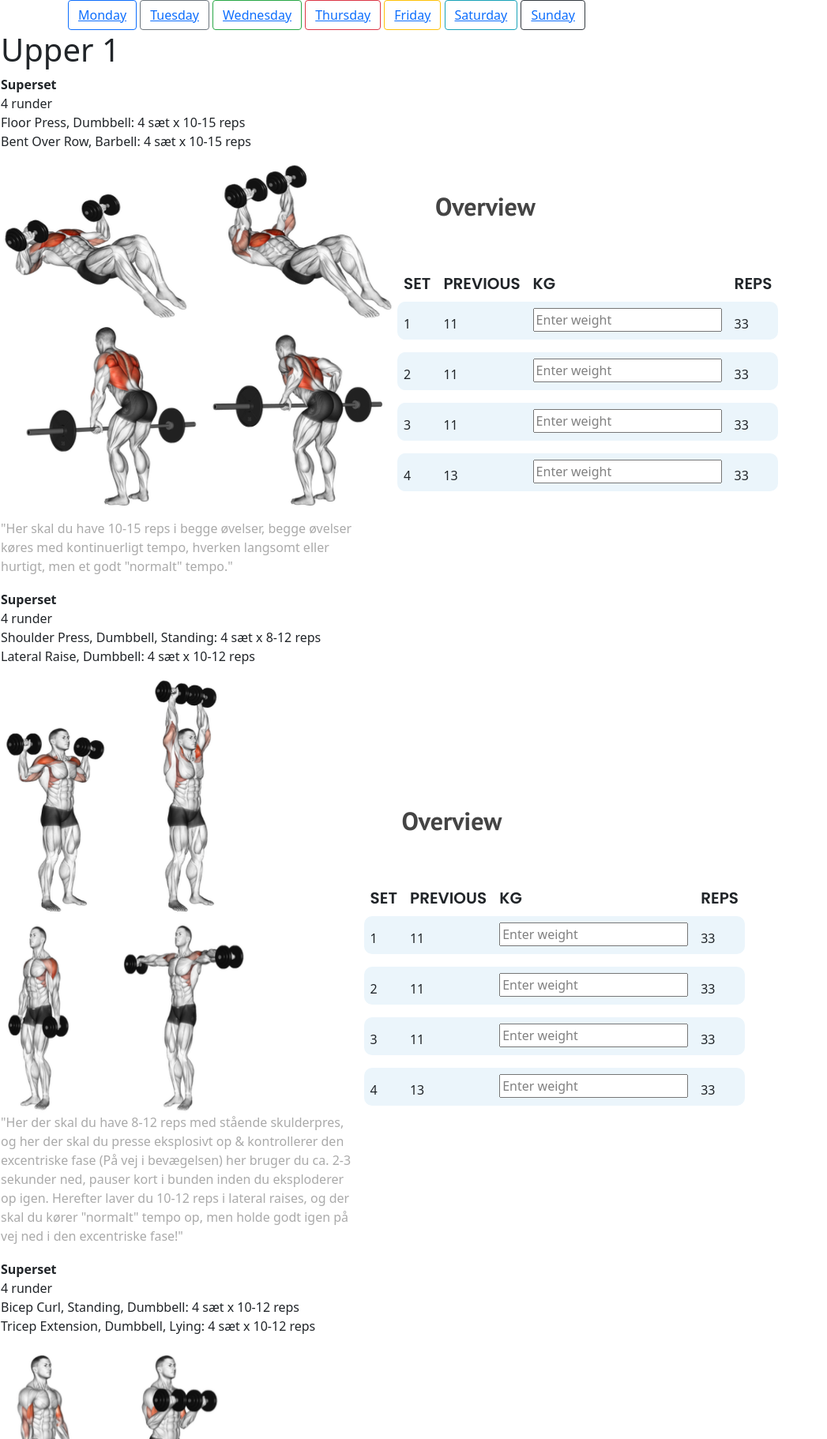
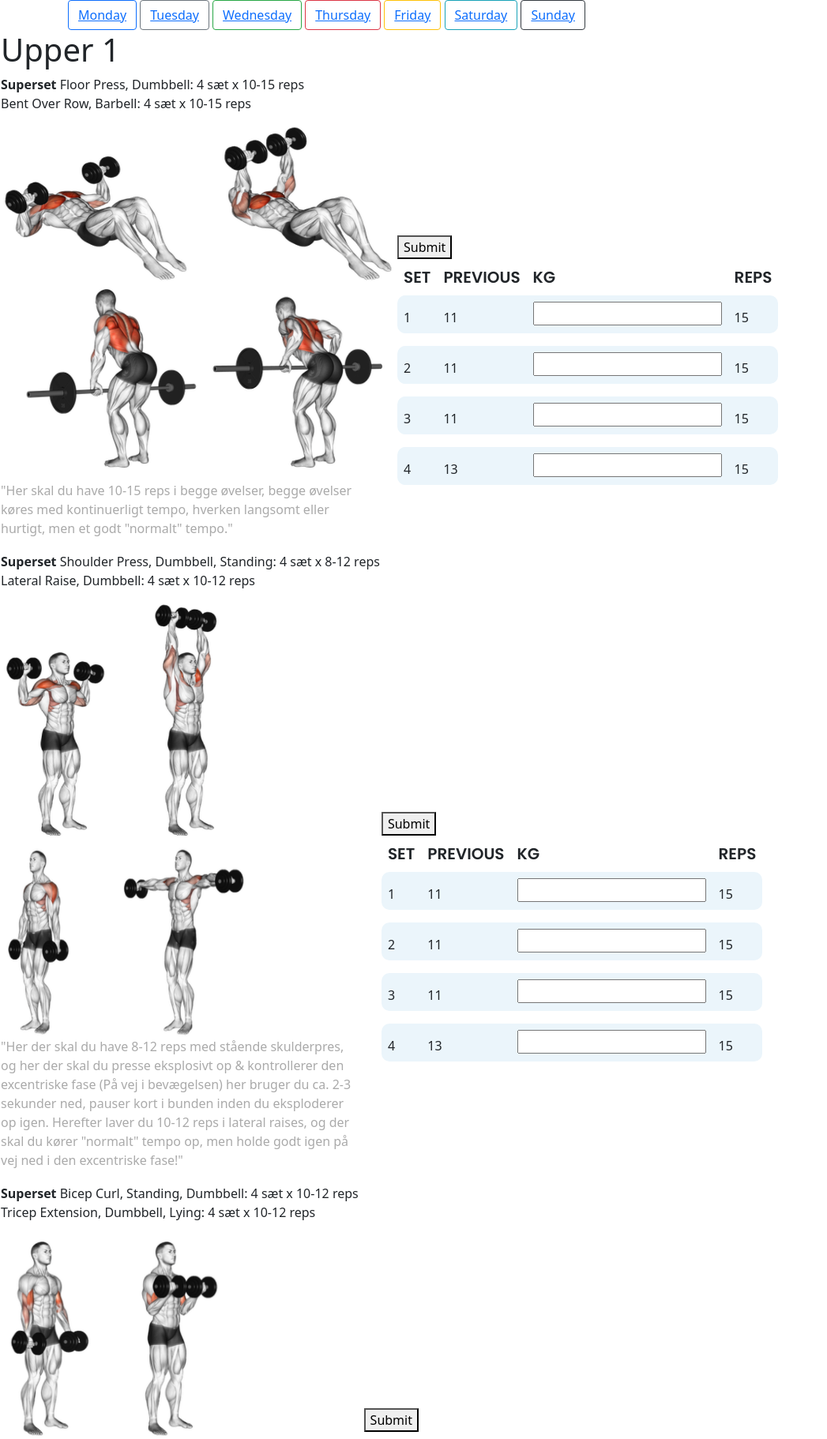
Before and after one commit to ZakriaG/FitnessLog, a Django app: page /workout/monday in a window 1280 px wide. Shown: the part 76-1898 px from the top of the page at 79% size, without its empty margins (0-1047 px from the left). Run offline with Django 4.2, Linux system fonts and the light colour scheme; some libraries are stand-ins or nearby versions.

Commit message:
getting kg data from form

```diff
--- /dev/null
+++ b/workout/forms.py
@@ -0,0 +1,9 @@
+from django import forms
+
+
+class WorkoutLog(forms.Form):
+    ExerciseName = forms.CharField(max_length=200)
+    Set1Weight = forms.IntegerField()
+    Set2Weight = forms.IntegerField()
+    Set3Weight = forms.IntegerField()
+    Set4Weight = forms.IntegerField()
--- a/workout/templates/includes/table_workout.html
+++ b/workout/templates/includes/table_workout.html
@@ -1,8 +1,9 @@
 <body oncontextmenu='return false' class='snippet-body'>
 <div class="container rounded mt-5 bg-white p-md-5">
-    <div class="h2 font-weight-bold">Overview</div>
     <div class="table-responsive">
-        <table class="table">
+        <form method="POST" id="workout_form">
+        {% csrf_token %}
+        <table class="table" name="ExerciseName" value="{{exercise_name}}" >
             <thead>
                 <tr>
                     <th scope="col">SET</th>
@@ -15,8 +16,8 @@
                 <tr class="bg-blue">
                     <td class="pt-3 mt-1">1</td>
                     <td class="pt-3">11</td>
-                    <td><input form="form1" type="text" name="name" value="Enter weight" style="color:grey;" /></td>
-                    <td class="pt-3">33</td>
+                    <td><input id="set1" type="text" name="Set1Weight" value="{{forms.weight}}" style="color:grey;" /></td>
+                    <td class="pt-3">15</td>
                 </tr>
                 <tr id="spacing-row2">
                     <td></td>
@@ -24,8 +25,8 @@
                 <tr class="bg-blue">
                     <td class="pt-3">2</td>
                     <td class="pt-3">11</td>
-                    <td><input form="form1" type="text" name="name" value="Enter weight" style="color:grey;" /></td>
-                    <td class="pt-3">33</td>
+                    <td><input id="set2" type="text" name="Set2Weight" value="{{forms.weight}}"  style="color:grey;" /></td>
+                    <td class="pt-3">15</td>
                 </tr>
                 <tr id="spacing-row3">
                     <td></td>
@@ -33,8 +34,8 @@
                 <tr class="bg-blue">
                     <td class="pt-3">3</td>
                     <td class="pt-3">11</td>
-                    <td><input form="form1" type="text" name="name" value="Enter weight" style="color:grey;" /></td>
-                    <td class="pt-3">33</td>
+                    <td><input id="set3" type="text" name="Set3Weight" value="{{forms.weight}}"  style="color:grey;" /></td>
+                    <td class="pt-3">15</td>
                 </tr>
                 <tr id="spacing-row4">
                     <td></td>
@@ -42,11 +43,16 @@
                 <tr class="bg-blue">
                     <td class="pt-3">4</td>
                     <td class="pt-3">13</td>
-                    <td><input form="form1" type="text" name="name" value="Enter weight" style="color:grey;" /></td>
-                    <td class="pt-3">33</td>
+                    <td><input id="set4" type="text" name="Set4Weight" value="{{forms.weight}}"  style="color:grey;" /></td>
+                    <td class="pt-3">15</td>
                 </tr>
             </tbody>
+            <button class="button is-success is-fullwidth is-medium mt-5"
+                    type="submit">Submit
+            </button>
         </table>
+
+            </form>
     </div>
 </div>
 <script type='text/javascript'></script>
--- a/workout/templates/workout/monday.html
+++ b/workout/templates/workout/monday.html
@@ -12,7 +12,6 @@
         <td>
             <h1>Upper 1</h1>
             <b>Superset</b>
-            <p>4 runder<br>
                 Floor Press, Dumbbell: 4 sæt x 10-15 reps<br>
                 Bent Over Row, Barbell: 4 sæt x 10-15 reps</p>
             <div class="img-with-text">
@@ -31,7 +30,8 @@
         </td>
         <td>
             <table>
-                {% include "includes/table_workout.html" %}
+                {% include "includes/table_workout.html" with
+                exercise_name="FloorPressDumbbell_BentOverRowBarbell" %}
             </table>
         </td>
     </tr>
@@ -43,7 +43,6 @@
     <tr>
         <td>
             <b>Superset</b>
-            <p>4 runder<br>
                 Shoulder Press, Dumbbell, Standing: 4 sæt x 8-12 reps<br>
                 Lateral Raise, Dumbbell: 4 sæt x 10-12 reps</p>
             <div class="img-with-text">
@@ -78,7 +77,6 @@
     <tr>
         <td>
             <b>Superset</b>
-            <p>4 runder<br>
                 Bicep Curl, Standing, Dumbbell: 4 sæt x 10-12 reps<br>
                 Tricep Extension, Dumbbell, Lying: 4 sæt x 10-12 reps</p>
             <div class="img-with-text">
--- a/workout/views.py
+++ b/workout/views.py
@@ -1,32 +1,62 @@
 from django.shortcuts import render
+from .forms import WorkoutLog
 
 # Create your views here.
 def myview(request):
     return render(request, "./home/index.html")
 
+
 def meal(request):
     return render(request, "./meal/index.html")
+
 
 def workout(request):
     return render(request, "./workout/baseWorkout.html")
 
-def workout_monday(request):
-    return render(request, "./workout/monday.html")
+
+def workout_monday(response):
+    if response.method == "POST":
+        form = WorkoutLog(response.POST)
+        print("triggered")
+        print(f"n={form}")
+        #n = form.cleaned_data["weight"]ExerciseName
+        ExerciseName = form.cleaned_data["ExerciseName"]
+        Set1Weight = form.cleaned_data["Set1Weight"]
+        Set2Weight = form.cleaned_data["Set2Weight"]
+        Set3Weight = form.cleaned_data["Set3Weight"]
+        Set4Weight = form.cleaned_data["Set4Weight"]
+        print(f"ExerciseName={ExerciseName}")
+        print(f"n={Set2Weight}")
+        print(f"n={Set3Weight}")
+        print(f"n={Set4Weight}")
+        if form.is_valid():
+            w = WorkOutLog(name=n, nweight=w)
+            w.save()
+        #return HttpResponseRedirect("/%i" %t.id)
+    else:
+        form = WorkoutLog()
+    return render(response, "./workout/monday.html", {"form": form})
+
 
 def workout_tuesday(request):
     return render(request, "./workout/tuesday.html")
 
+
 def workout_wednesday(request):
     return render(request, "./workout/wednesday.html")
+
 
 def workout_thursday(request):
     return render(request, "./workout/thursday.html")
 
+
 def workout_friday(request):
     return render(request, "./workout/friday.html")
+
 
 def workout_saturday(request):
     return render(request, "./workout/Saturday.html")
 
+
 def workout_sunday(request):
     return render(request, "./workout/sunday.html")
```
